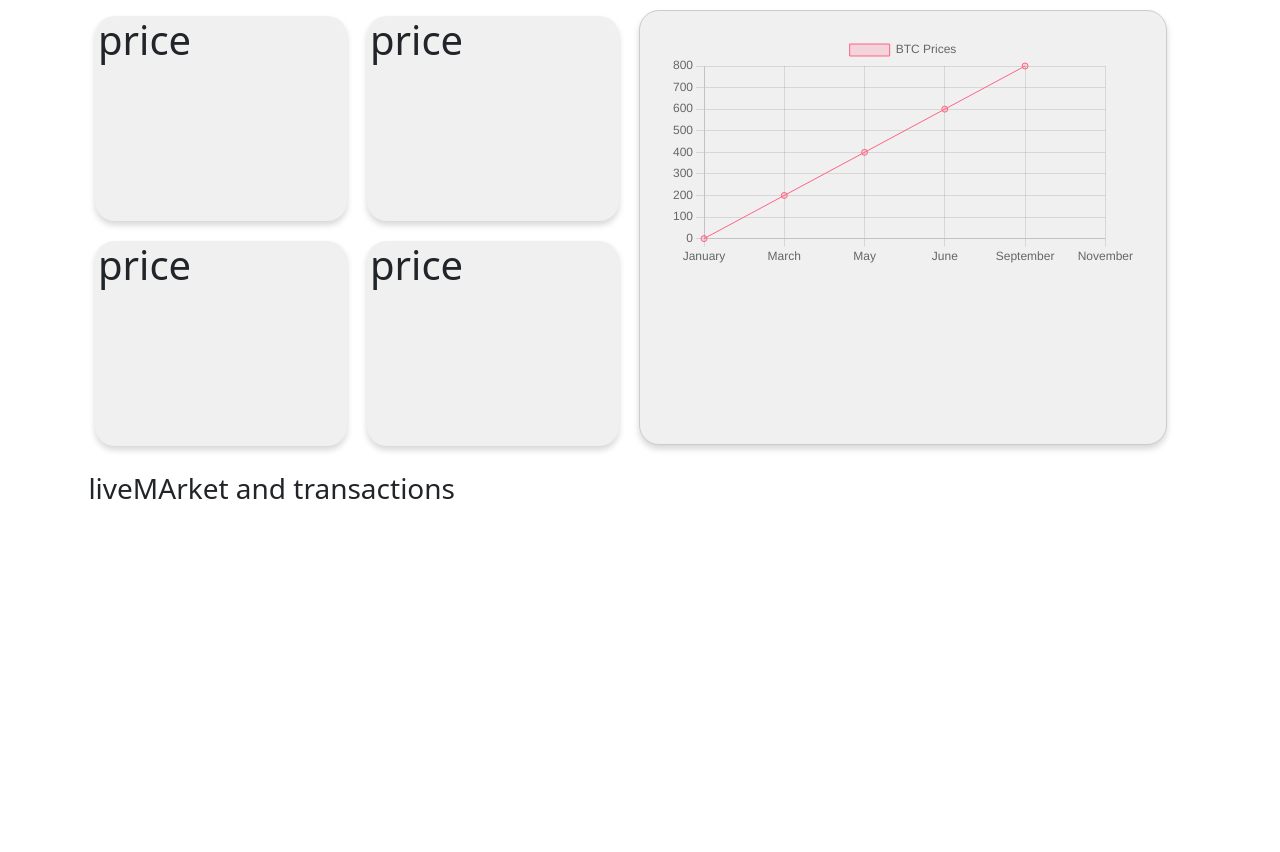
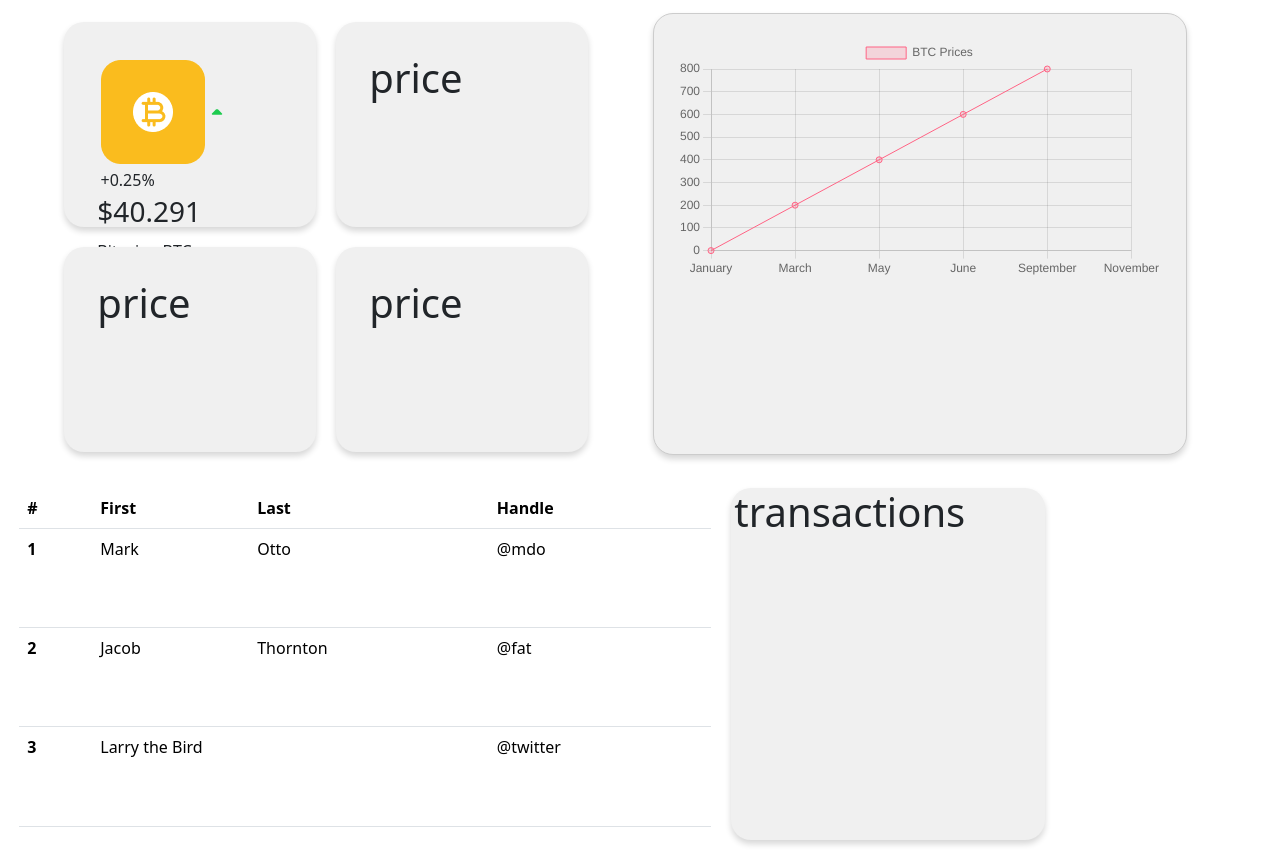
Before and after one commit to lethabomichelle/cryptocurrency, a React (Create React App) app: page / in a window 1280 px wide. Built offline with nearby package versions, Linux system fonts and the light colour scheme.

Commit message:
revised main layout

```diff
--- a/src/dashboard/card.js
+++ b/src/dashboard/card.js
@@ -1,16 +1,34 @@
 import React from "react";
 import './dashboard.css'
+
+import btc from '../assets/dashboard/btc.png';
 
 export default function Card() {
     return (
         <div className="cards" >
             <div className="card-body">
+                <div>
+                    <img src={btc} alt="icon" />
+                    {/* <i>arrow</i> */}
+                    <svg width="12" height="6" viewBox="0 0 12 6" fill="none" xmlns="http://www.w3.org/2000/svg">
+                        <path d="M11.0099 4.48505L8.60243 2.07755L7.13243 0.600054C6.50993 -0.0224463 5.49743 -0.0224463 4.87493 0.600054L0.989931 4.48505C0.479932 4.99505 0.847431 5.86505 1.55993 5.86505H5.76743H10.4399C11.1599 5.86505 11.5199 4.99505 11.0099 4.48505Z" fill="#1ECB4F" />
+                    </svg>
+
+                    <span>+0.25%</span>
+                </div>
+                <h3>$40.291</h3>
+                <span>Bitcoin - BTC</span>
+            </div>
+
+            <div className="card-body">
                 <h1> price</h1>
-            </div><div className="card-body">
+            </div>
+
+            <div className="card-body">
                 <h1> price</h1>
-            </div><div className="card-body">
-                <h1> price</h1>
-            </div><div className="card-body">
+            </div>
+
+            <div className="card-body">
                 <h1> price</h1>
             </div>
         </div>
--- a/src/dashboard/dashboard.css
+++ b/src/dashboard/dashboard.css
@@ -2,26 +2,56 @@
     margin: 0.2rem;
 }
 
-.container {
-    display: grid;
-    grid-template-columns: repeat(2, 534px);
-    grid-template-rows: 442px 358px;
+.main {
+    display: flex;
+    flex-direction: column;
+    /* grid-template-columns: repeat(2, 1fr); */
+    /* grid-template-rows: 442px 358px; */
     gap: 20px;
 
-    .statistics{
+    .top-container{
+        display: grid;
+        grid-template-columns: repeat(2, 1fr);
+        gap: 20px;
+    }
+
+    #statistics{
             background-color: #f0f0f0;
             border-radius: 20px;
             border: 1px solid #ccc;
             padding: 20px;
             box-shadow: 0px 4px 6px rgba(0, 0, 0, 0.16);
+            width: 534px;
+            height: 442px;
+    }
 
+    .bottom-container{
+        display: grid;
+        grid-template-columns: 692px 320px;
+        gap: 20px;
+
+        .live-market {
+            height: 358px;
+            border-radius: 20px;
+            background-color: #f0f0f0;
+            box-shadow: 0px 4px 6px rgba(0, 0, 0, 0.16);
+        }
+
+        .transactions{
+            height: 352px;
+            border-radius: 20px;
+            background-color: #f0f0f0;
+            box-shadow: 0px 4px 6px rgba(0, 0, 0, 0.16);
+        }
     }
+
 }
 
 .cards {
    display: grid;
    grid-template-columns: repeat(2, 252px);
    grid-template-rows: repeat(2, 205px);
+   place-content: center;
    gap: 20px;
 
     .card-body{
@@ -30,6 +60,14 @@
         background-color: #f0f0f0;
         border-radius: 20px;
         box-shadow: 0px 4px 6px rgba(0, 0, 0, 0.16);
+        padding: 32px 30px;
+        display: flex;
+        flex-direction: column;
+        justify-content: space-between;
     }
 
 }
+
+.table{
+
+}
--- a/src/dashboard/dashboard.js
+++ b/src/dashboard/dashboard.js
@@ -1,26 +1,22 @@
 import React from "react";
 import Statistic from "./statistics";
+import LiveMarket from "./liveMarket";
 import Card from "./card";
 import './dashboard.css'
 
 export default function Dashboard() {
     return (
-        <div className="container">
-            <div className="crypto-cards">
-                <div className="crypto-card">
-                    <Card />
+        <div className="main">
+            <div className="top-container">
+                <Card />
+                <Statistic />
+            </div>
+            <div className="bottom-container">
+                <LiveMarket />
+                <div className="transactions">
+                    <h1>transactions</h1>
                 </div>
             </div>
-
-            <section className="statistics">
-                <div className="statistic">
-                    <Statistic />
-                </div>
-            </section>
-
-            <section className="live-market-transactions">
-                <h3>liveMArket and transactions</h3>
-            </section>
         </div>
     )
 }
--- a/src/dashboard/liveMarket.js
+++ b/src/dashboard/liveMarket.js
@@ -0,0 +1,36 @@
+import React from "react";
+import './dashboard.css'
+
+export default function LiveMarket() {
+    return (
+        <table className="table">
+            <thead>
+                <tr>
+                    <th scope="col">#</th>
+                    <th scope="col">First</th>
+                    <th scope="col">Last</th>
+                    <th scope="col">Handle</th>
+                </tr>
+            </thead>
+            <tbody>
+                <tr>
+                    <th scope="row">1</th>
+                    <td>Mark</td>
+                    <td>Otto</td>
+                    <td>@mdo</td>
+                </tr>
+                <tr>
+                    <th scope="row">2</th>
+                    <td>Jacob</td>
+                    <td>Thornton</td>
+                    <td>@fat</td>
+                </tr>
+                <tr>
+                    <th scope="row">3</th>
+                    <td colspan="2">Larry the Bird</td>
+                    <td>@twitter</td>
+                </tr>
+            </tbody>
+        </table>
+    )
+}
--- a/src/dashboard/statistics.js
+++ b/src/dashboard/statistics.js
@@ -17,7 +17,7 @@ export default function Statistic() {
         type: 'spline'
     };
     return (
-        <div>
+        <div id="statistics">
             <Line data={data} />
         </div >
 
```
Also changed, not shown: src/assets/dashboard/btc.png (added).
